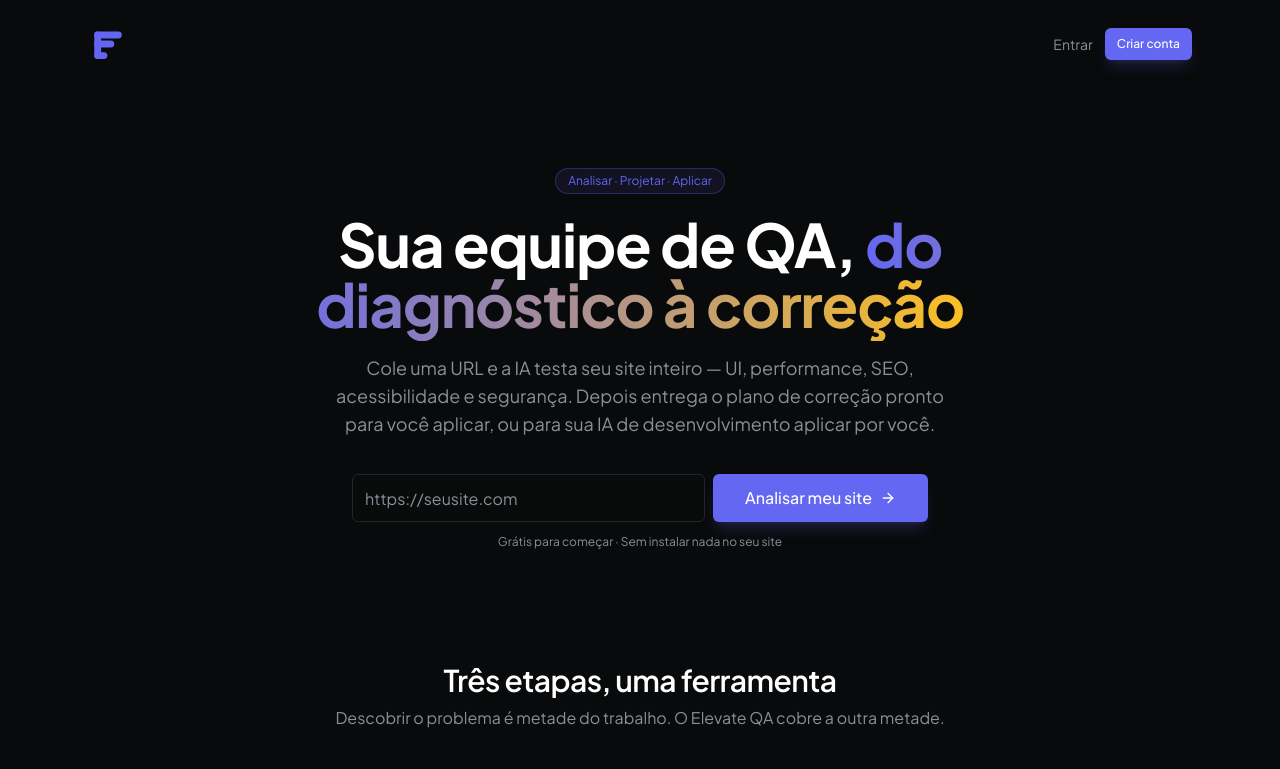
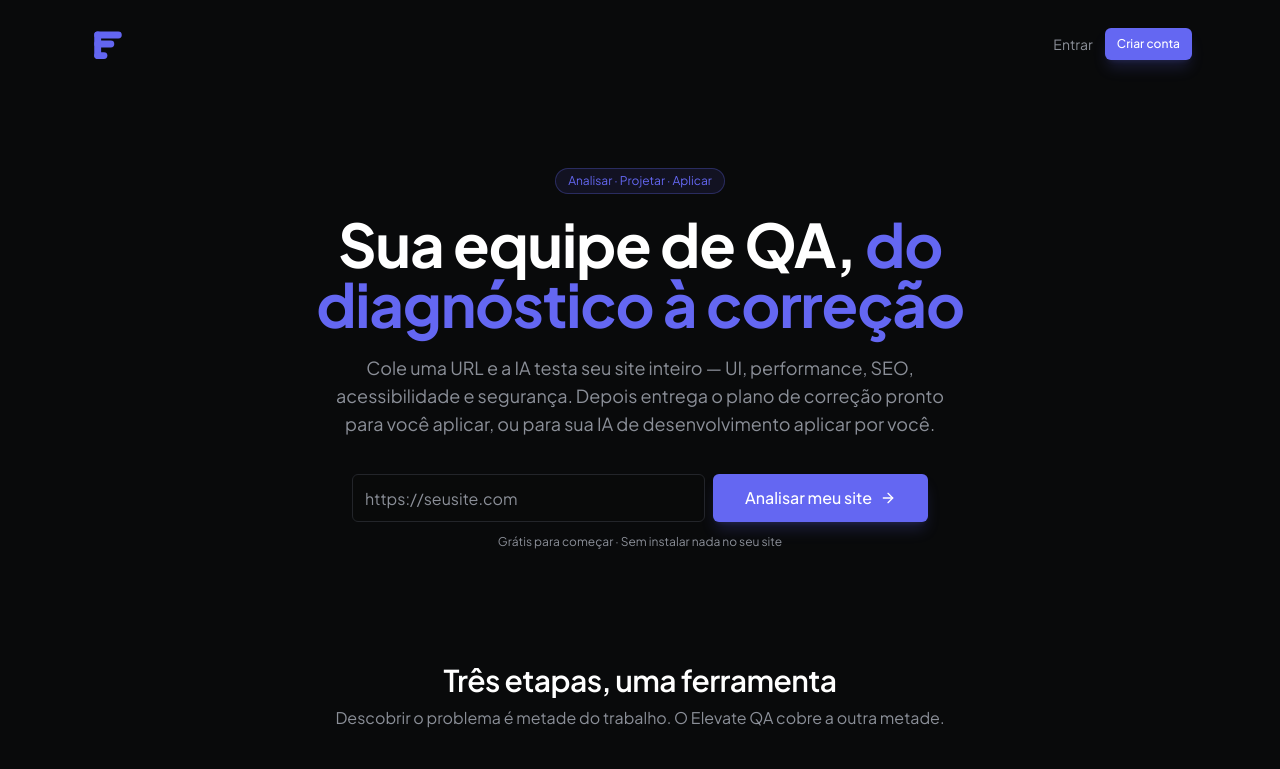
Before and after one commit to won3er/MuriOps, a Next.js app in the folder apps/web/: page / in a window 1280 px wide. Shown: the top 769 px of the page. Built offline with nearby package versions, Linux system fonts and the light colour scheme; no server answers.

Commit message:
fix: remover gradiente laranja/amarelo do titulo da home

```diff
--- a/apps/web/src/app/page.tsx
+++ b/apps/web/src/app/page.tsx
@@ -147,9 +147,7 @@
         </span>
         <h1 className="max-w-3xl text-balance text-4xl font-bold leading-[1.1] sm:text-5xl md:text-6xl">
           Sua equipe de QA,{" "}
-          <span className="bg-gradient-to-r from-primary to-amber-400 bg-clip-text text-transparent">
-            do diagnóstico à correção
-          </span>
+          <span className="text-primary">do diagnóstico à correção</span>
         </h1>
         <p className="mt-5 max-w-2xl text-balance text-lg text-muted-foreground">
           Cole uma URL e a IA testa seu site inteiro — UI, performance, SEO,
```
